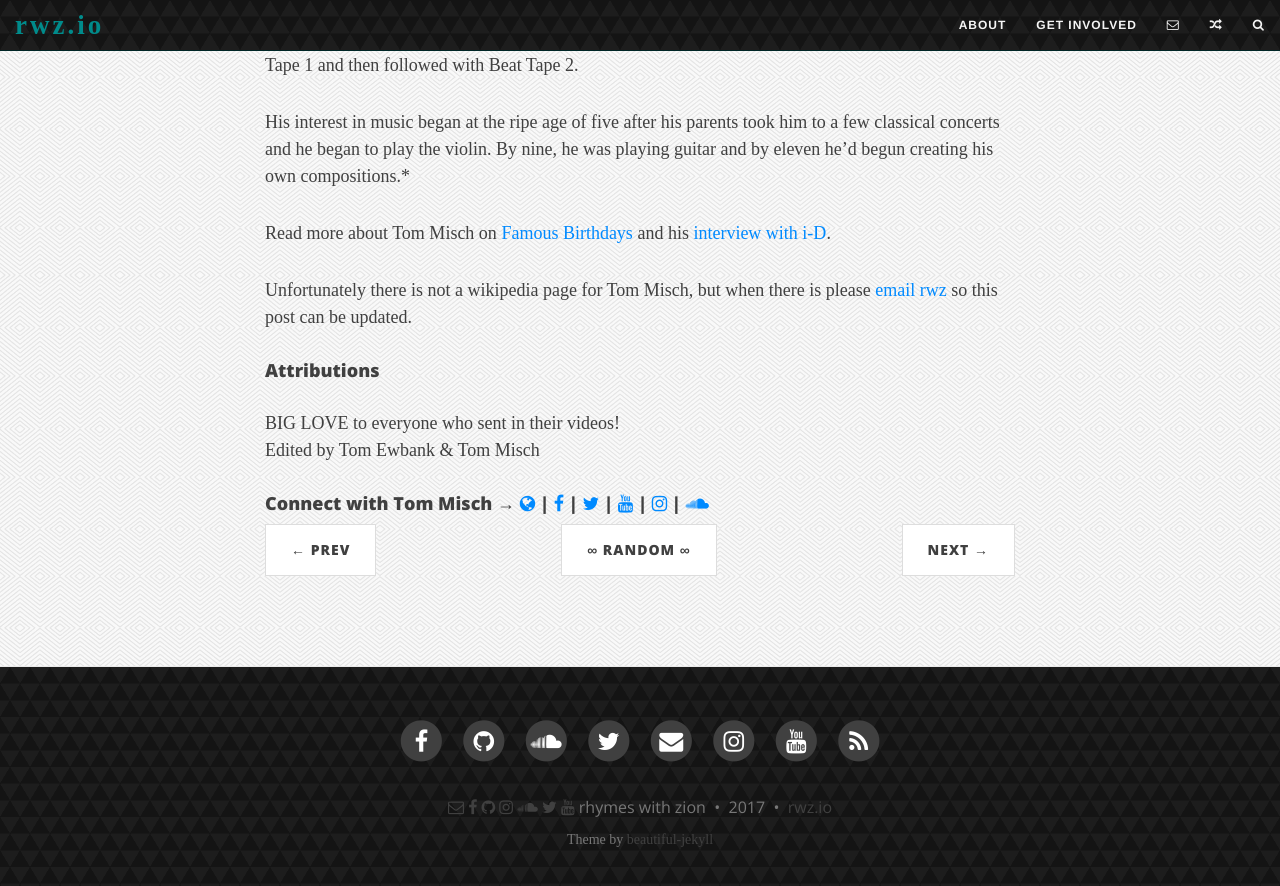
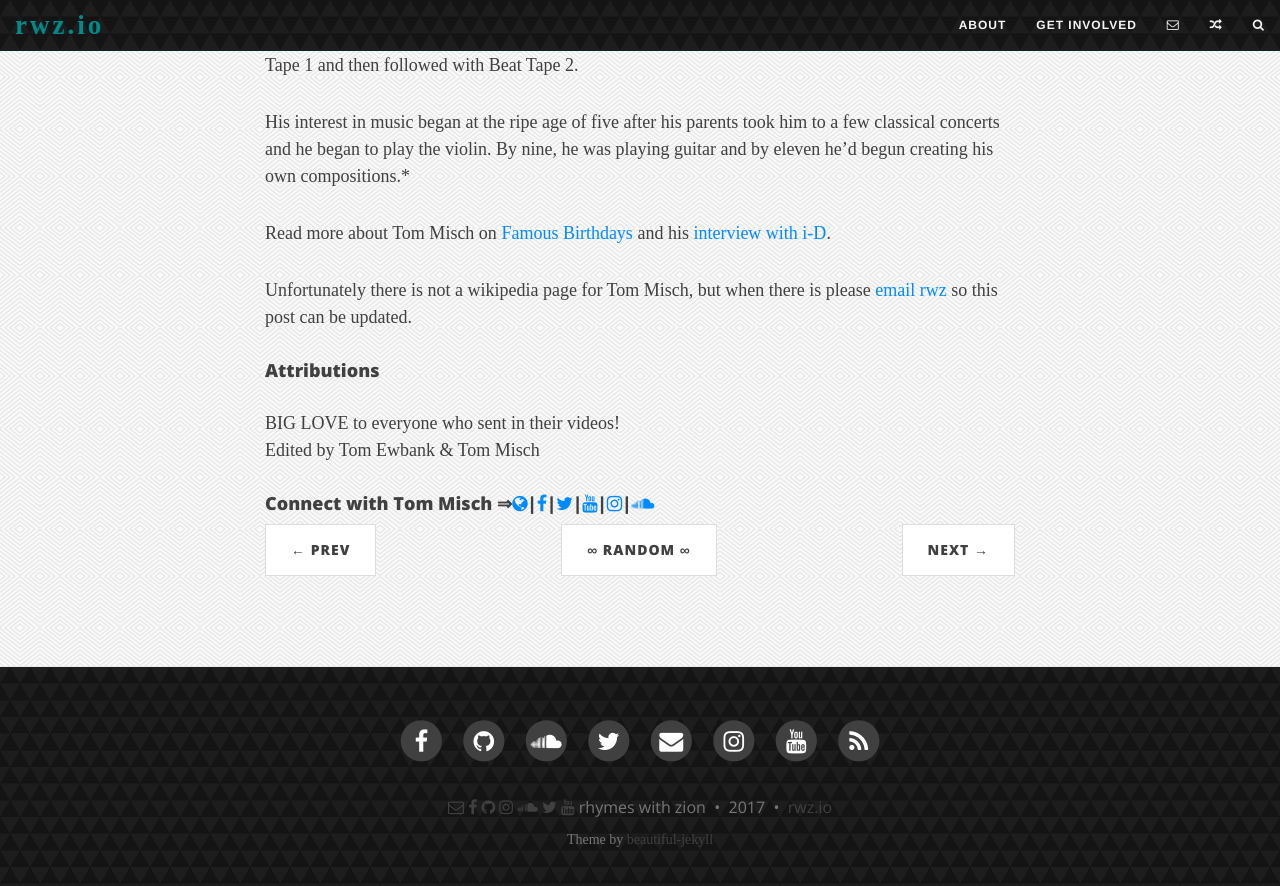
Before and after one commit to rhymeswithzion/rwz-test, a Jekyll site: the page built from _posts/2017-08-24-tom-misch-south-of-the-river.md, in a window 1280 px wide and 900 px high, scrolled down 1325 px. Shown: the top 886 px of the window. Built offline with Jekyll 4.4.1, drawn with Linux system fonts in a browser that asks for light colours; some web fonts are replaced; comment, search, counter and statistics services are not loaded.

Commit message:
Update 2017-08-24-tom-misch-south-of-the-river.md

```diff
--- a/_posts/2017-08-24-tom-misch-south-of-the-river.md
+++ b/_posts/2017-08-24-tom-misch-south-of-the-river.md
@@ -42,4 +42,4 @@
 <br>
 Edited by Tom Ewbank & Tom Misch
 
-#### Connect with Tom Misch &rarr; <a class="fa fa-globe" href="https://tommisch.com/" target="_blank"></a> | <a class="fa fa-facebook" href="https://www.facebook.com/tommisch123" target="_blank"></a> | <a class="fa fa-twitter" href="https://twitter.com/tommisch" target="_blank"></a> | <a class="fa fa-youtube" href="https://www.youtube.com/tommisch" target="_blank"></a> | <a class="fa fa-instagram" href="https://www.instagram.com/tommisch" target="_blank"></a> | <a class="fa fa-soundcloud" href="https://soundcloud.com/tommisch" target="_blank"></a>
+#### Connect with Tom Misch 	&rArr;<a class="fa fa-globe" href="https://tommisch.com/" target="_blank"></a>|<a class="fa fa-facebook" href="https://www.facebook.com/tommisch123" target="_blank"></a>|<a class="fa fa-twitter" href="https://twitter.com/tommisch" target="_blank"></a>|<a class="fa fa-youtube" href="https://www.youtube.com/tommisch" target="_blank"></a>|<a class="fa fa-instagram" href="https://www.instagram.com/tommisch" target="_blank"></a>|<a class="fa fa-soundcloud" href="https://soundcloud.com/tommisch" target="_blank"></a>
```
